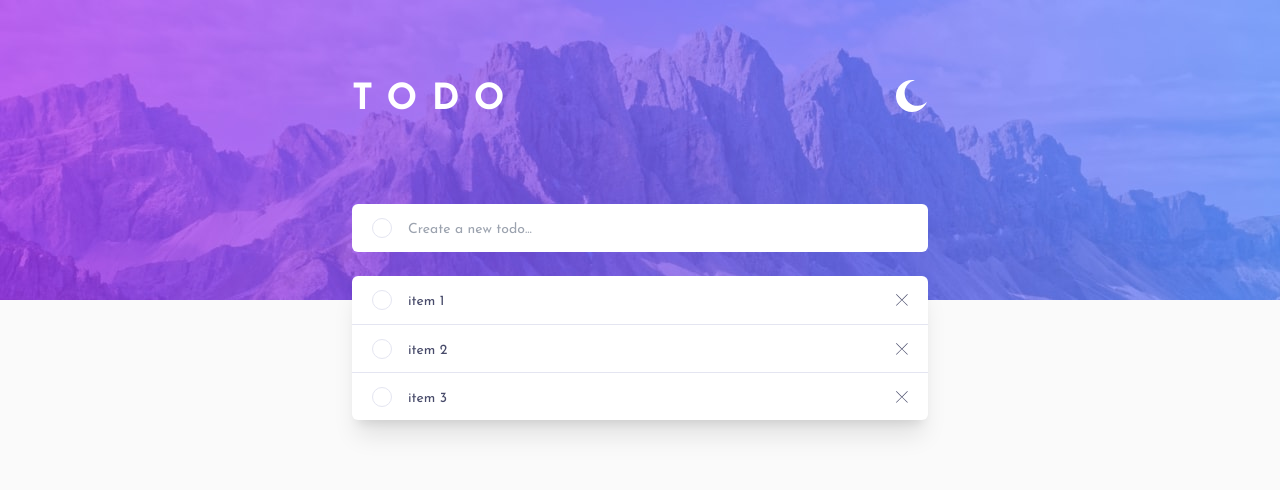
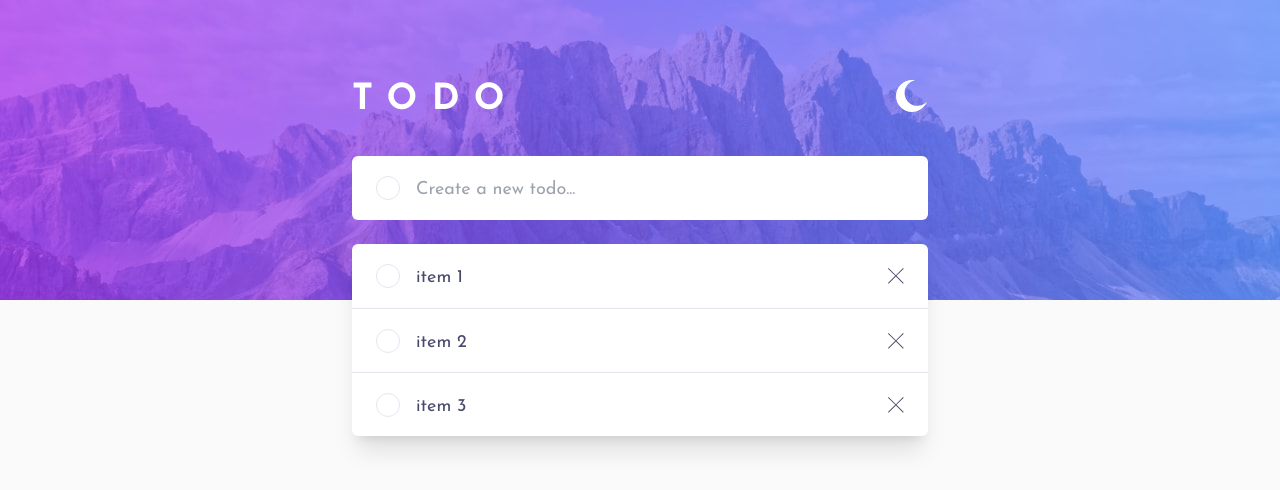
Before and after one commit to danaYatsuta/fm-todo-app, a Vue app: page / in a window 1280 px wide. Shown: the top 490 px of the page. Built offline with nearby package versions, Linux system fonts and the light colour scheme.

Commit message:
Make todolist responsive for larger screens

```diff
--- a/src/App.vue
+++ b/src/App.vue
@@ -12,7 +12,7 @@ export default {
 
 <template>
   <div
-    class="flex min-h-screen flex-col bg-very-light-gray font-josefin-sans text-sm text-very-dark-grayish-blue"
+    class="flex min-h-screen flex-col bg-very-light-gray font-josefin-sans text-sm md:text-lg text-very-dark-grayish-blue"
   >
     <TheHeader />
 
--- a/src/components/TheTodoList.vue
+++ b/src/components/TheTodoList.vue
@@ -11,7 +11,7 @@ export default {
 </script>
 
 <template>
-  <div class="-translate-y-24 px-6">
+  <div class="-translate-y-24 px-6 md:-translate-y-36">
     <div class="mx-auto flex max-w-xl flex-col gap-6">
       <TodoListForm />
 
--- a/src/components/TodoListItem.vue
+++ b/src/components/TodoListItem.vue
@@ -23,7 +23,7 @@ export default {
 </script>
 
 <template>
-  <div class="flex h-12 items-center justify-between gap-4 px-5">
+  <div class="flex h-12 items-center justify-between gap-4 px-5 md:h-16 md:px-6">
     <div class="flex items-center gap-4">
       <label :for="`todo-${id}`" class="flex items-center justify-center">
         <input
@@ -31,11 +31,11 @@ export default {
           :name="`todo-${id}`"
           v-model="isChecked"
           :disabled="isFormItem"
-          class="aspect-square w-5 appearance-none rounded-full border border-very-light-grayish-blue from-check-bg-from to-check-bg-to checked:bg-gradient-to-br"
+          class="aspect-square w-5 appearance-none rounded-full border border-very-light-grayish-blue from-check-bg-from to-check-bg-to checked:bg-gradient-to-br md:w-6"
           :class="{ 'cursor-pointer': !isFormItem }"
         />
         <IconCheck
-          class="pointer-events-none absolute w-2"
+          class="pointer-events-none absolute w-2 md:w-3"
           :class="{ 'block': isChecked, 'hidden': !isChecked }"
         />
       </label>
@@ -48,6 +48,6 @@ export default {
       </div>
     </div>
 
-    <button v-if="!isFormItem" aria-label="Delete item" class="w-3"><IconCross /></button>
+    <button v-if="!isFormItem" aria-label="Delete item" class="w-3 md:w-4"><IconCross /></button>
   </div>
 </template>
```
